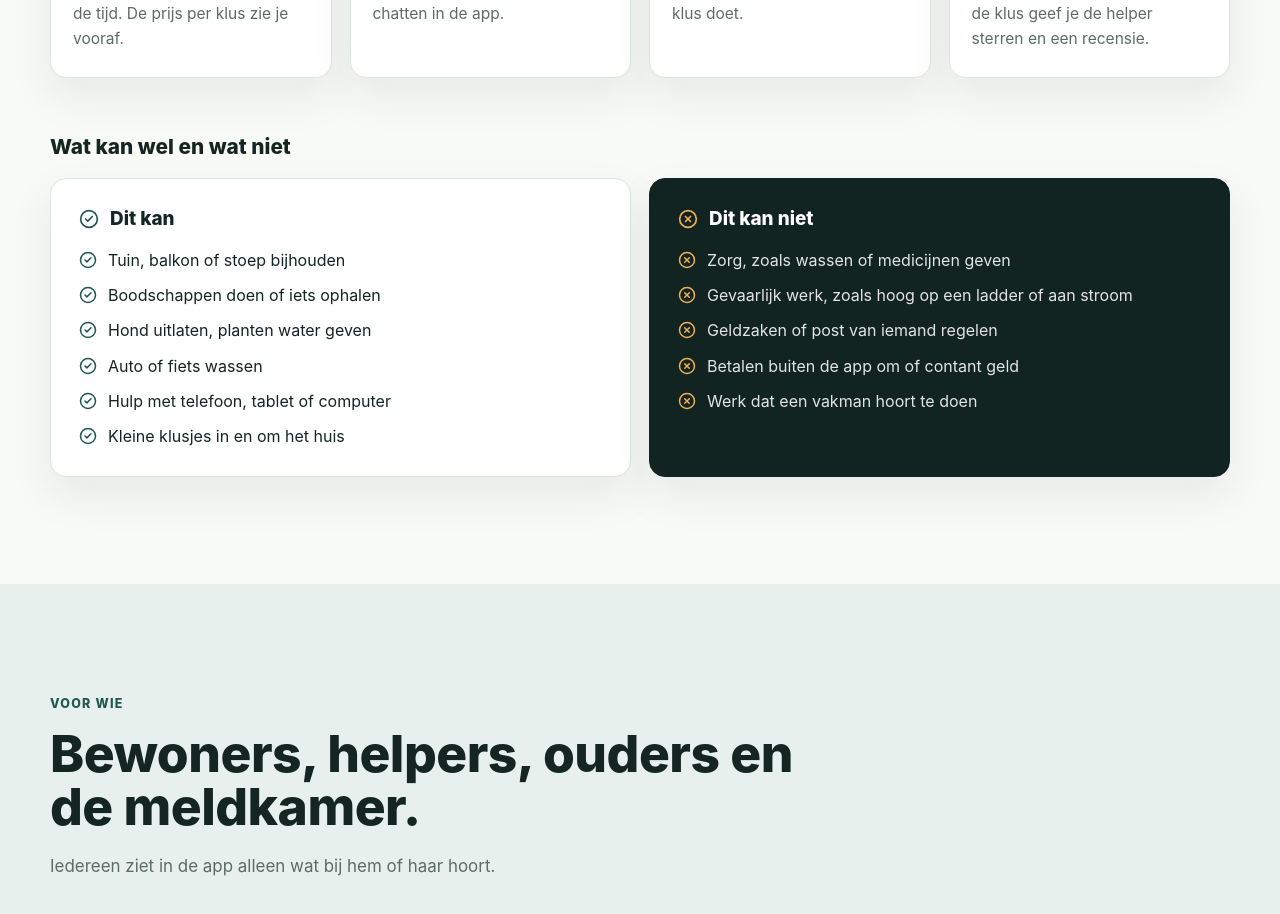
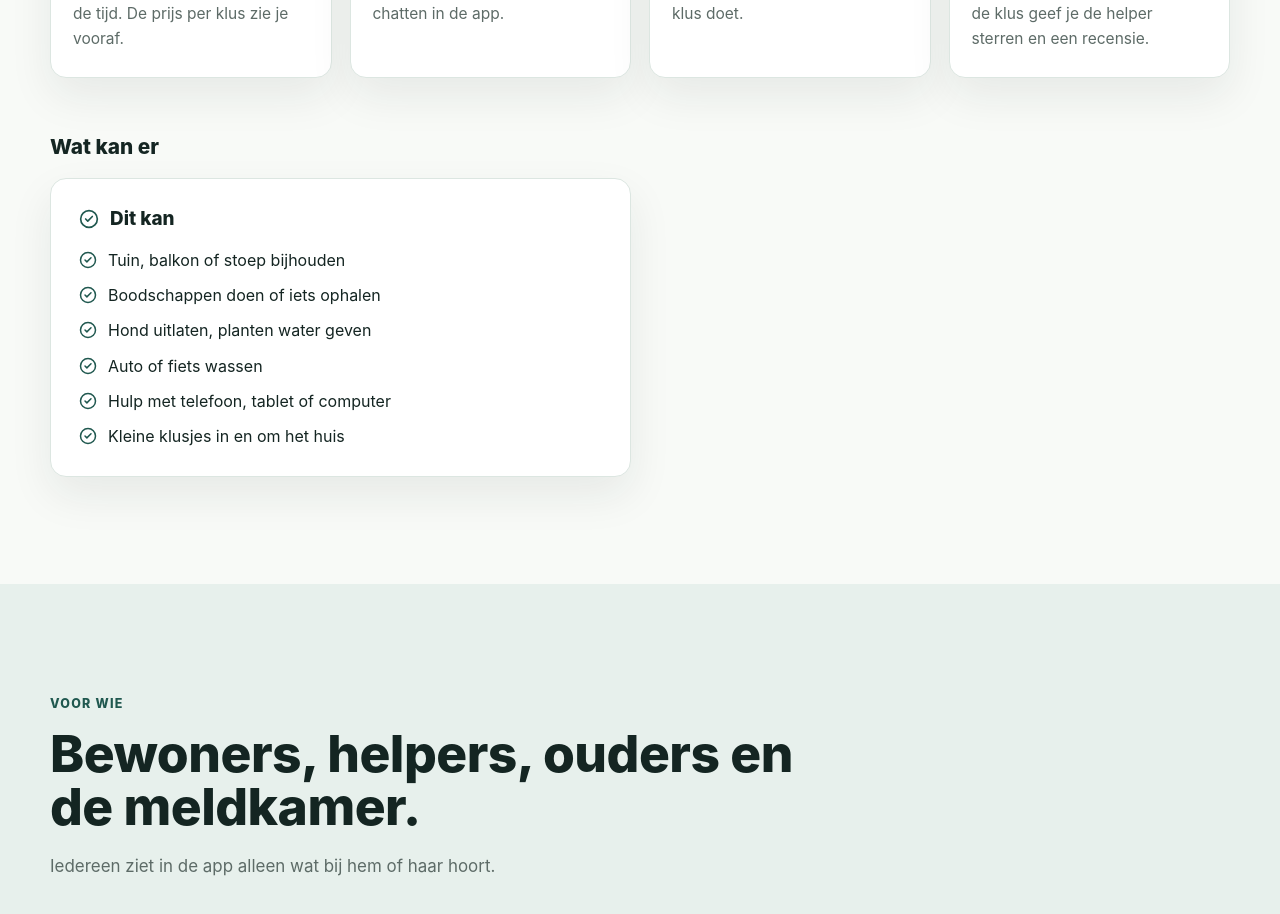
Before and after one commit to PaulMahone0344/buurthulp, a React (Vite) app in the folder website/: page / in a window 1280 px wide. Shown: the part 2420-3334 px from the top of the page. Built offline with nearby package versions, Linux system fonts and the light colour scheme.

Commit message:
feat(b0): sectie 'Dit kan niet' van de website verwijderd

```diff
--- a/website/src/components/landing/LandingPage.tsx
+++ b/website/src/components/landing/LandingPage.tsx
@@ -24,7 +24,6 @@ import {
   UserPlus,
   Users,
   Wallet,
-  XCircle,
 } from 'lucide-react'
 import heroImage from '../../assets/heitjehulp-hero.png'
 import {
@@ -38,7 +37,6 @@ import {
   kaders,
   klusTypes,
   navLinks,
-  nietDoen,
   partnerPunten,
   processSteps,
   rollen,
@@ -210,7 +208,7 @@ export function LandingPage() {
               ))}
             </ol>
 
-            <h3 className="lp-subkop">Wat kan wel en wat niet</h3>
+            <h3 className="lp-subkop">Wat kan er</h3>
             <div className="lp-delivery lp-weldoen">
               <div className="lp-delivery__col">
                 <h3 className="lp-delivery__title">
@@ -220,19 +218,6 @@ export function LandingPage() {
                   {welDoen.map((item) => (
                     <li key={item}>
                       <CheckCircle2 size={18} aria-hidden="true" />
-                      {item}
-                    </li>
-                  ))}
-                </ul>
-              </div>
-              <div className="lp-delivery__col lp-delivery__col--alt">
-                <h3 className="lp-delivery__title">
-                  <XCircle size={20} /> Dit kan niet
-                </h3>
-                <ul className="lp-checklist lp-checklist--niet">
-                  {nietDoen.map((item) => (
-                    <li key={item}>
-                      <XCircle size={18} aria-hidden="true" />
                       {item}
                     </li>
                   ))}
--- a/website/src/components/landing/landingData.ts
+++ b/website/src/components/landing/landingData.ts
@@ -105,14 +105,6 @@ export const welDoen: string[] = [
   'Auto of fiets wassen',
   'Hulp met telefoon, tablet of computer',
   'Kleine klusjes in en om het huis',
-]
-
-export const nietDoen: string[] = [
-  'Zorg, zoals wassen of medicijnen geven',
-  'Gevaarlijk werk, zoals hoog op een ladder of aan stroom',
-  'Geldzaken of post van iemand regelen',
-  'Betalen buiten de app om of contant geld',
-  'Werk dat een vakman hoort te doen',
 ]
 
 export const rollen: Rol[] = [
```
Also changed, not shown: 1 other file (tests, documents, lock files or other folders).
